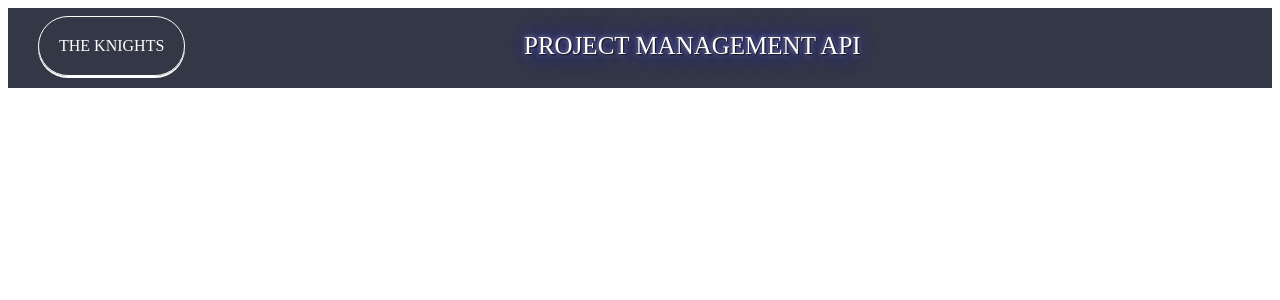
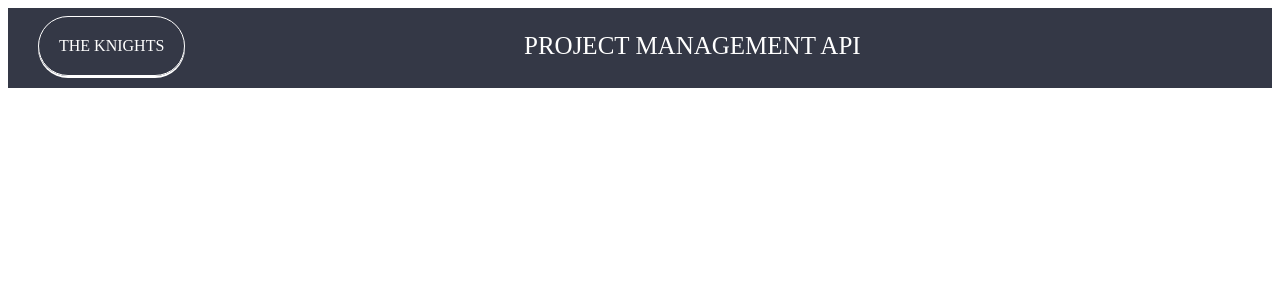
Before and after one commit to coe3-knights/proj, a Flask app: page / in a window 1280 px wide. Shown: the top 300 px of the page. Run offline with Flask 2, Linux system fonts and the light colour scheme; some libraries are stand-ins or nearby versions.

Commit message:
Update web.html

```diff
--- a/app/templates/web.html
+++ b/app/templates/web.html
@@ -74,7 +74,6 @@
     margin-top: 20px;
     font-size: 25px;
     color:white;
-    text-shadow:1px 1px 2px black, 0 0 25px blue, 0 0 5px rgba(199, 195, 222, 0.92);
     padding:4px; border-radius: 5px;
   }
 </style>
```
